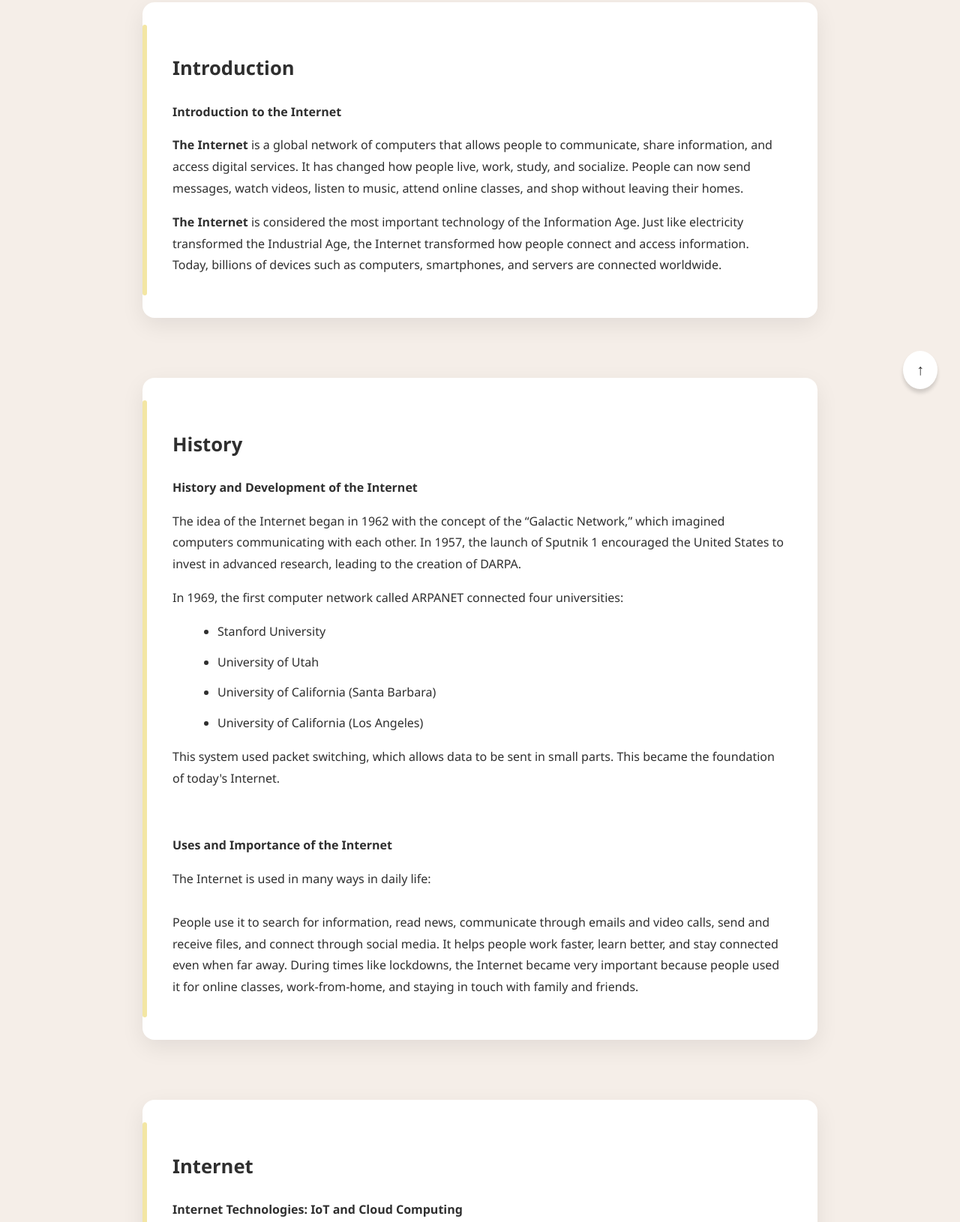
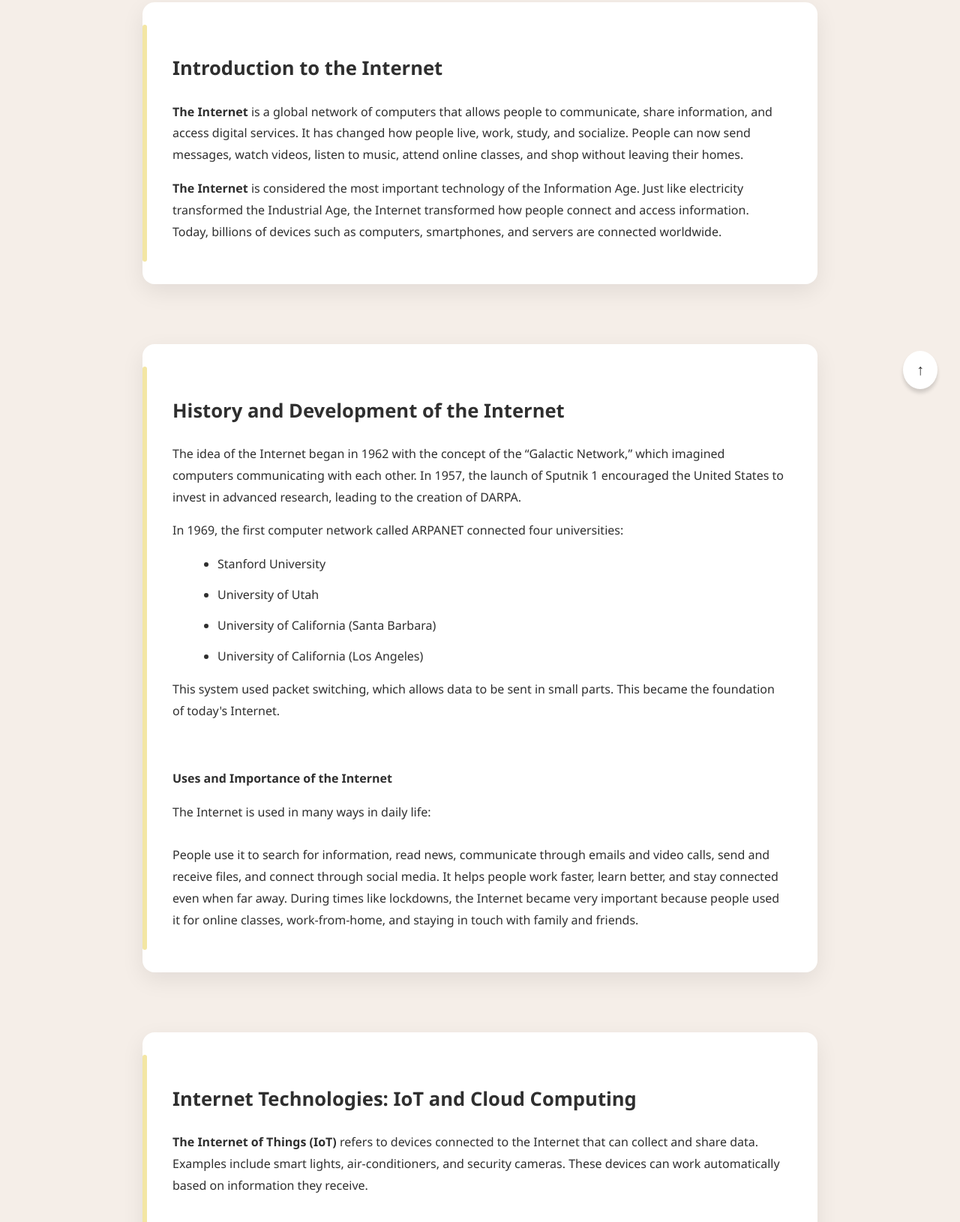
Before and after one commit to imgraceyyy/PersonalInfo, a plain HTML site: page Pages/Lessons/Lesson7.html in a window 1280 px wide. Shown: the part 251-1881 px from the top of the page at 75% size. Drawn offline with Linux system fonts and the light colour scheme.

Commit message:
Update Lesson7.html

```diff
--- a/Pages/Lessons/Lesson7.html
+++ b/Pages/Lessons/Lesson7.html
@@ -22,9 +22,8 @@
     </header>
 
     <section id="introduction" data-type="introduction" class="textdesign">
-        <p>Introduction</p>
 
-        <p><b>Introduction to the Internet</b></p>
+        <p>Introduction to the Internet</p>
                 <p>
                     <b>The Internet</b> is a global network of computers that allows people to communicate, share information, and access digital services.
                     It has changed how people live, work, study, and socialize.
@@ -38,9 +37,8 @@
     </section>
 
     <section id="history" data-type="history" class="textdesign">
-        <p>History</p>
 
-        <p><b>History and Development of the Internet</b></p>
+        <p>History and Development of the Internet</p>
                 <p>
                     The idea of the Internet began in 1962 with the concept of the “Galactic Network,” which imagined computers communicating with each other.
                     In 1957, the launch of Sputnik 1 encouraged the United States to invest in advanced research, leading to the creation of DARPA.
@@ -65,9 +63,8 @@
     </section>
 
     <section id="internet" data-type="internet" class="textdesign">
-        <p>Internet</p>
 
-        <p><b>Internet Technologies: IoT and Cloud Computing</b></p>
+        <p>Internet Technologies: IoT and Cloud Computing</p>
                 <p>
                     <b>The Internet of Things (IoT) </b>refers to devices connected to the Internet that can collect and share data.
                     Examples include smart lights, air-conditioners, and security cameras. These devices can work automatically based on information they receive.
@@ -103,9 +100,9 @@
     </section>
 
     <section id="protocols" data-type="protocols" class="textdesign">
-        <p>Protocols</p>
 
-        <p><b>Internet Security and Protocols</b></p>
+
+        <p>Internet Security and Protocols</p>
                 <p>
                     Internet security protects data and systems from online threats.
                     It uses tools like encryption, firewalls, antivirus software, and secure websites.
```
